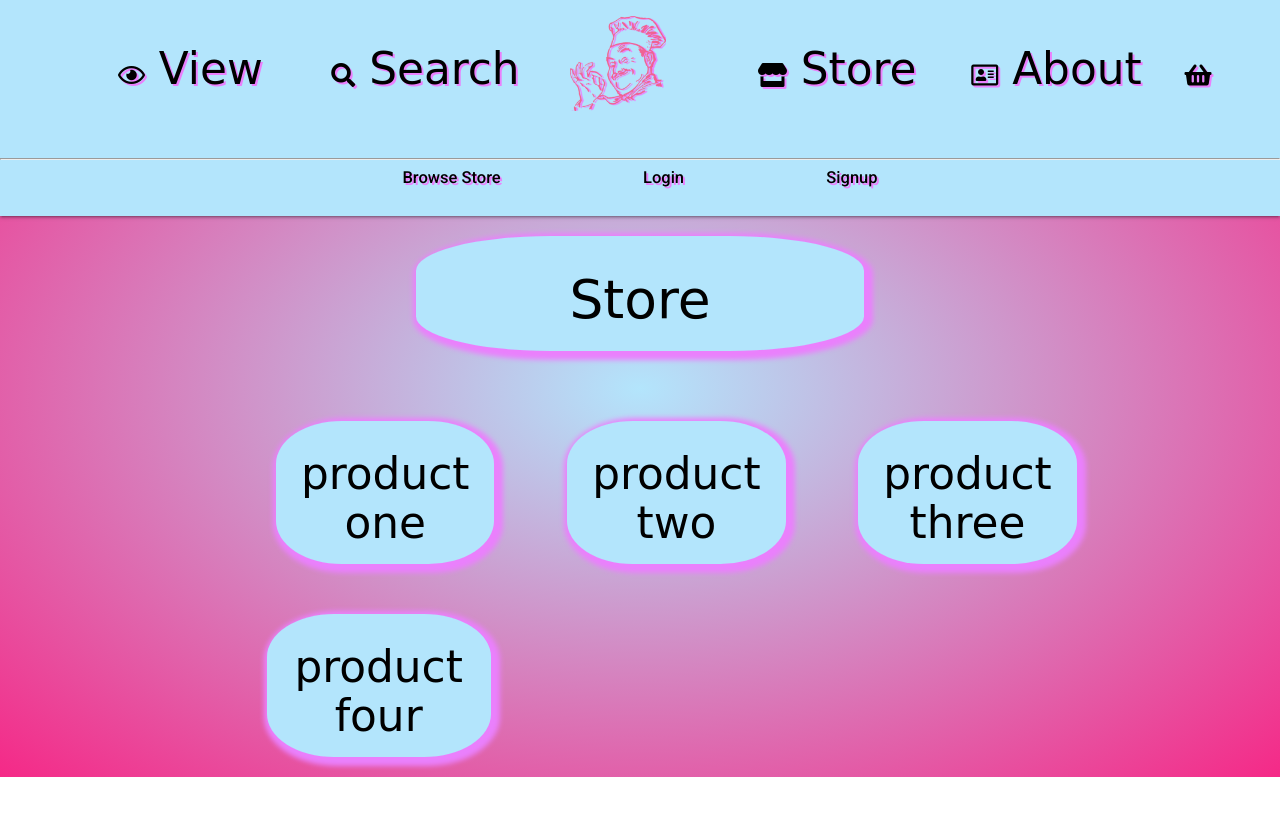
After one commit to J-O-B/ripe-recipe, a Flask app: page /store in a window 1280 px wide. The commit adds this page. Shown: the top 816 px of the page. Run offline with Flask 2, Linux system fonts and the light colour scheme; some libraries are stand-ins or nearby versions; some web fonts are replaced.

Commit message:
added the store page and rendered html, not yet accessing database

```diff
--- a/app.py
+++ b/app.py
@@ -145,6 +145,11 @@ def my_profile(user):
     return render_template("profile.html", user=user)
 
 
+@app.route("/store")
+def store():
+    return render_template("store.html")
+
+
 @app.route("/about")
 def about():
     return render_template("about.html")
--- a/static/css/style.css
+++ b/static/css/style.css
@@ -163,3 +163,9 @@ img{
 .profile-pic{
     width:100%;
 }
+
+/*---------------------------------------------------------------------------------------- Store */
+
+.product-card{
+    margin-top:50px;
+}
--- a/templates/base.html
+++ b/templates/base.html
@@ -55,7 +55,7 @@
                                 </div>
 
                                 <div class="col l2 m2 s2">
-                                    <a href="#"><h3><i class="fas fa-store"></i> Store</h3></a>
+                                    <a href="{{ url_for('store') }}"><h3><i class="fas fa-store"></i> Store</h3></a>
                                 </div>
 
                                 <div class="col l2 m2 s2">
@@ -99,7 +99,7 @@
                     <div class="nav-content">
                         <div class="tabs tabs-transparent ">
                             <div class="col s6 offset-s3 flex-justify">
-                                <a href="{{ url_for('login') }}" class="secondary-nav">Browse Store</a>
+                                <a href="{{ url_for('store') }}" class="secondary-nav">Browse Store</a>
                                 <a href="{{ url_for('login') }}" class="secondary-nav">Login</a>
                                 <a href="{{ url_for('signup') }}" class="secondary-nav">Signup</a>
                             </div>
@@ -122,7 +122,7 @@
                     <a href="{{ url_for('about') }}" class="secondary-nav">About RipeRecipe</a>
                 </div>
                 <div class="center-align secondary-nav">
-                    <a href="{{ url_for('contact') }}" class="secondary-nav">Store</a>
+                    <a href="{{ url_for('store') }}" class="secondary-nav">Store</a>
                 </div>
                 <hr class="custom-short-div">
         {% if session['user'] %}
--- /dev/null
+++ b/templates/store.html
@@ -0,0 +1,30 @@
+{% extends "base.html" %}
+{% block main_content %}
+
+
+            <div class="row">
+                <div class="col s12 m6 offset-m3 light-blue lighten-4 center-align border round-corners">
+                    <h2>Store</h2>
+                </div>
+            </div>
+            <div class="row">
+                <div class="col s12">
+                    <div class="col m3 offset-m1 s6 light-blue lighten-4 center-align border round-corners product-card">
+                        <h3>product one</h3>
+                    </div>
+                    <div class="col m3 offset-m1 s6 light-blue lighten-4 center-align border round-corners product-card">
+                        <h3>product two</h3>
+                    </div>
+                    <div class="col m3 offset-m1 s6 light-blue lighten-4 center-align border round-corners product-card">
+                        <h3>product three</h3>
+                    </div>
+                </div>
+                <div class="col m3 offset-m1 s6 light-blue lighten-4 center-align border round-corners product-card">
+                    <h3>product four</h3>
+                </div>
+            </div>
+
+
+
+
+{% endblock %}
```
